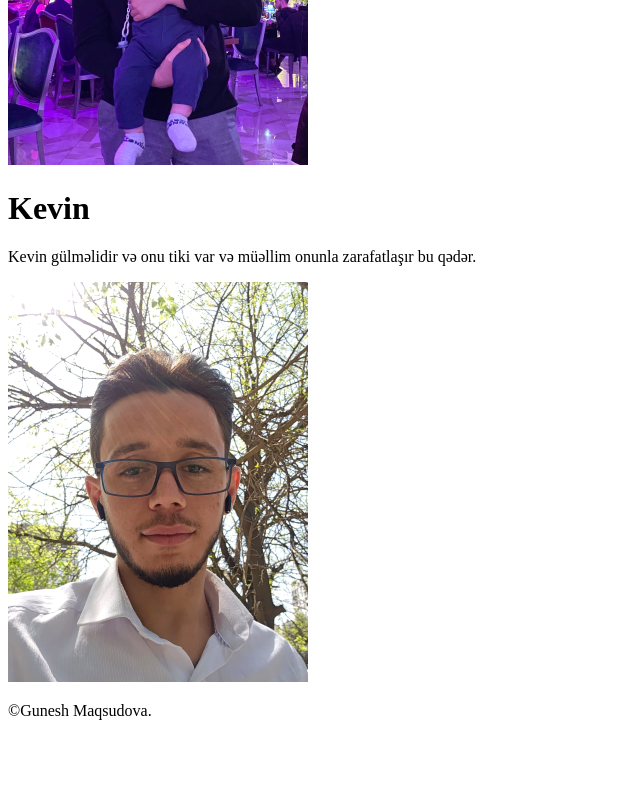
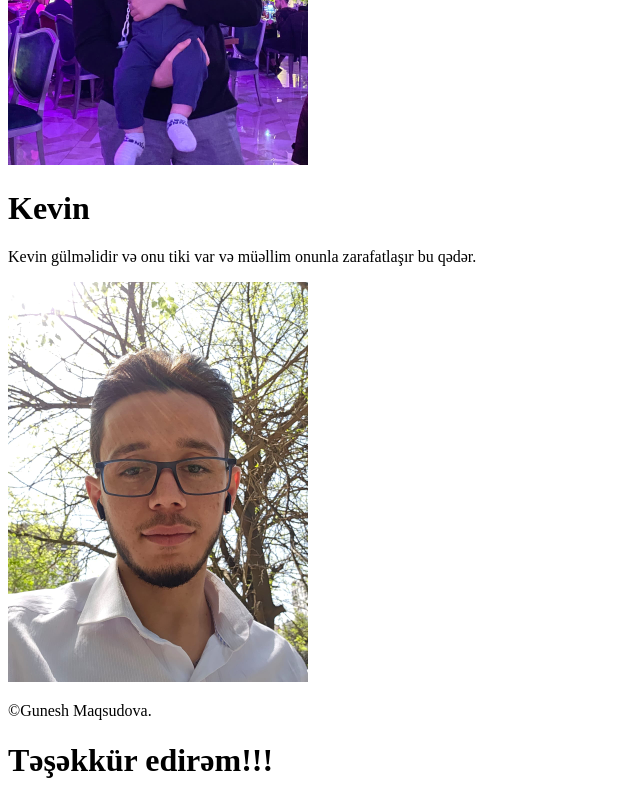
Before and after one commit to gunesmagsud/AMG, a plain HTML site: page indexx.html in a window 1280 px wide. Shown: the part 1538-2338 px from the top of the page, without its empty margins (0-640 px from the left). Before the commit the page ends 2274 px from the top, so only its background shows below. Drawn offline with Linux system fonts and the light colour scheme.

Commit message:
h1 elave edildi

```diff
--- a/indexx.html
+++ b/indexx.html
@@ -28,7 +28,7 @@
 
     <h1>Kevin</h1>
     <p>Kevin gülməlidir və onu tiki var və müəllim onunla zarafatlaşır bu qədər.</p> <img src="kevin.jpg" alt=""width=300> <p>&copy;Gunesh Maqsudova.</p>
-
+<h1>Təşəkkür edirəm!!!</h1>
 </body>
 
 </html>
```
